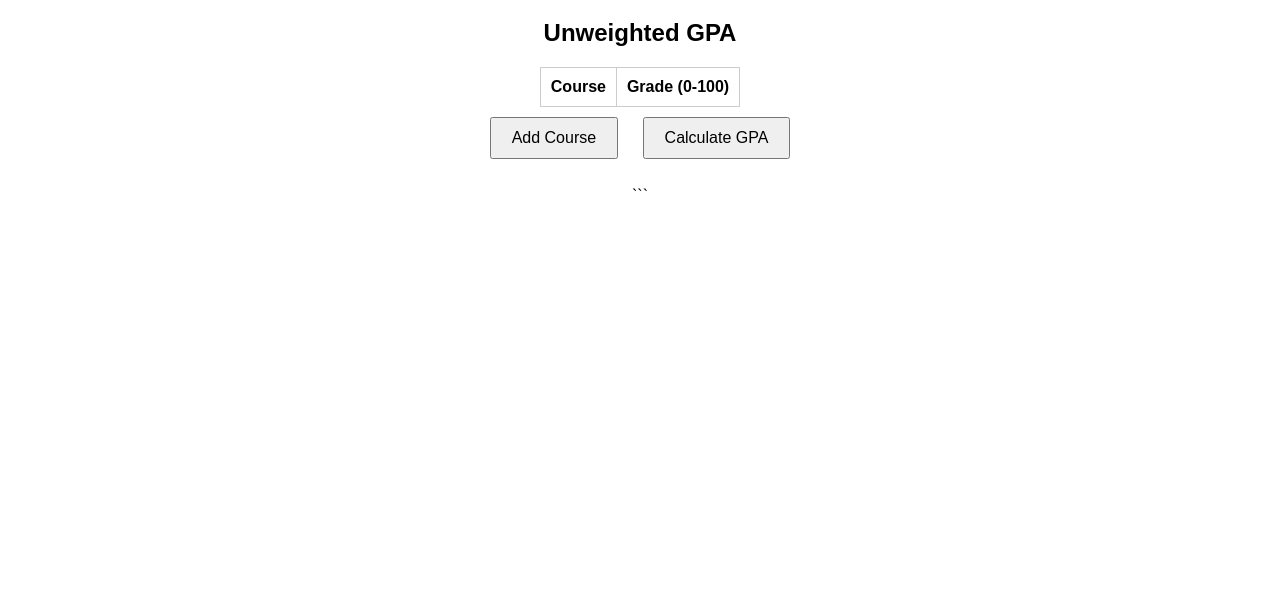
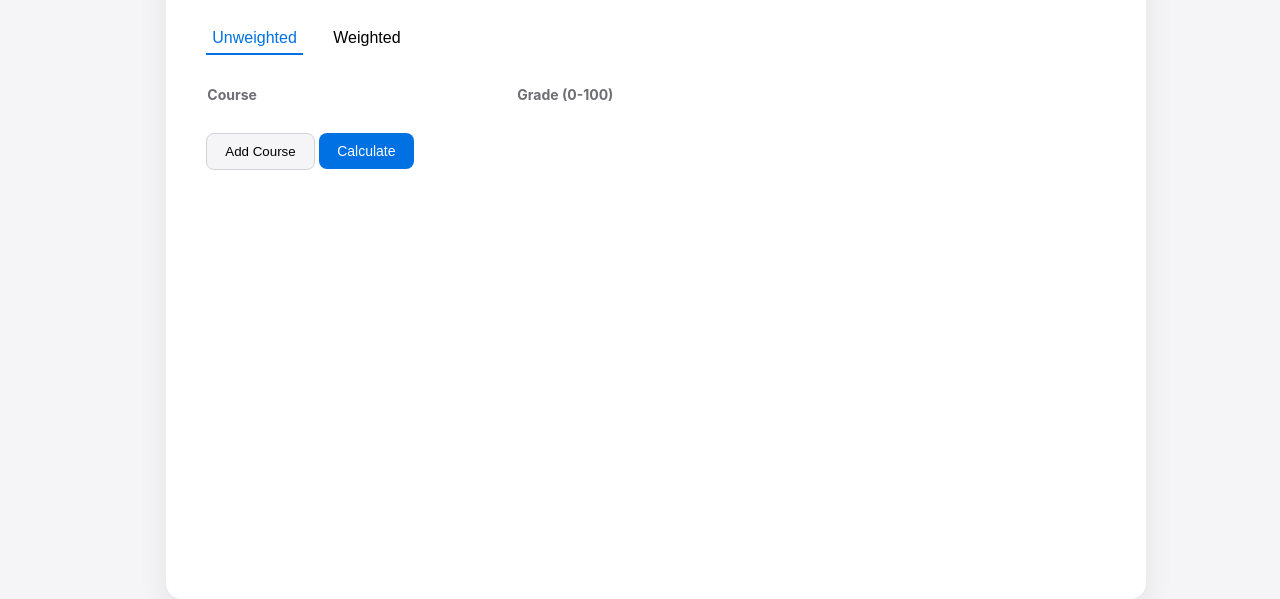
Before and after one commit to rohanishim69/gpa_calulator, a plain HTML site: page index.html in a window 1280 px wide. Shown: the part 201-800 px from the top of the page. Drawn offline with Linux system fonts and the light colour scheme.

Commit message:
Update index.html

````diff
--- a/index.html
+++ b/index.html
@@ -1,36 +1,109 @@
 ```html
 <!DOCTYPE html>
-<html>
+<html lang="en">
+
 <head>
+
+<meta charset="UTF-8">
 <title>GPA Calculator</title>
 
 <style>
 
 body{
-font-family: Arial;
-text-align:center;
-margin:40px;
+font-family: -apple-system, BlinkMacSystemFont, "Segoe UI", Roboto, Helvetica, Arial, sans-serif;
+background:#f5f5f7;
+margin:0;
+padding:0;
+display:flex;
+justify-content:center;
+}
+
+.container{
+width:900px;
+margin-top:60px;
+background:white;
+padding:40px;
+border-radius:16px;
+box-shadow:0 10px 30px rgba(0,0,0,0.08);
+}
+
+h1{
+font-size:36px;
+margin-bottom:10px;
+}
+
+.subtitle{
+color:#6e6e73;
+margin-bottom:30px;
+}
+
+.tabs{
+margin-bottom:30px;
+}
+
+.tabs button{
+background:none;
+border:none;
+font-size:16px;
+margin-right:20px;
+cursor:pointer;
+padding-bottom:6px;
+border-bottom:2px solid transparent;
+}
+
+.tabs button.active{
+border-color:#0071e3;
+color:#0071e3;
 }
 
 table{
-margin:auto;
+width:100%;
 border-collapse:collapse;
+margin-bottom:20px;
 }
 
-th,td{
-padding:10px;
-border:1px solid #ccc;
+th{
+text-align:left;
+padding-bottom:10px;
+font-size:14px;
+color:#6e6e73;
 }
 
-button{
-margin:10px;
-padding:10px 20px;
-font-size:16px;
+td{
+padding:8px 0;
+}
+
+input,select{
+width:100%;
+padding:10px;
+border-radius:8px;
+border:1px solid #d2d2d7;
+font-size:14px;
+}
+
+button.primary{
+background:#0071e3;
+color:white;
+border:none;
+padding:10px 18px;
+border-radius:8px;
+font-size:14px;
+cursor:pointer;
+margin-right:10px;
+}
+
+button.secondary{
+background:#f5f5f7;
+border:1px solid #d2d2d7;
+padding:10px 18px;
+border-radius:8px;
 cursor:pointer;
 }
 
-input,select{
-padding:5px;
+.result{
+margin-top:20px;
+font-size:20px;
+font-weight:500;
 }
 
 .tab{
@@ -38,42 +111,51 @@ display:none;
 }
 
 </style>
+
 </head>
+
+
 
 <body>
 
+<div class="container">
+
 <h1>GPA Calculator</h1>
-
-<button onclick="showTab('unweighted')">Unweighted GPA</button>
-<button onclick="showTab('weighted')">Weighted GPA</button>
+<div class="subtitle">Simple GPA calculator for students</div>
 
 
-<!-- UNWEIGHTED TAB -->
+<div class="tabs">
+<button id="tab1" onclick="showTab('unweighted')" class="active">Unweighted</button>
+<button id="tab2" onclick="showTab('weighted')">Weighted</button>
+</div>
 
-<div id="unweighted" class="tab">
 
-<h2>Unweighted GPA</h2>
+
+<!-- UNWEIGHTED -->
+
+<div id="unweighted" class="tab" style="display:block">
 
 <table id="unweightedTable">
+
 <tr>
 <th>Course</th>
 <th>Grade (0-100)</th>
 </tr>
+
 </table>
 
-<button onclick="addUnweightedCourse()">Add Course</button>
-<button onclick="calculateUnweighted()">Calculate GPA</button>
+<button class="secondary" onclick="addUnweightedCourse()">Add Course</button>
+<button class="primary" onclick="calculateUnweighted()">Calculate</button>
 
-<h3 id="unweightedResult"></h3>
+<div class="result" id="unweightedResult"></div>
 
 </div>
 
 
-<!-- WEIGHTED TAB -->
+
+<!-- WEIGHTED -->
 
 <div id="weighted" class="tab">
-
-<h2>Weighted GPA</h2>
 
 <table id="weightedTable">
 
@@ -85,11 +167,15 @@ display:none;
 
 </table>
 
-<button onclick="addWeightedCourse()">Add Course</button>
-<button onclick="calculateWeighted()">Calculate GPA</button>
+<button class="secondary" onclick="addWeightedCourse()">Add Course</button>
+<button class="primary" onclick="calculateWeighted()">Calculate</button>
 
-<h3 id="weightedResult"></h3>
-<h3 id="weightedUnweightedResult"></h3>
+<div class="result" id="weightedResult"></div>
+<div class="result" id="weightedUnweightedResult"></div>
+
+</div>
+
+
 
 </div>
 
@@ -97,13 +183,21 @@ display:none;
 
 <script>
 
-
 function showTab(tab){
 
 document.getElementById("unweighted").style.display="none";
 document.getElementById("weighted").style.display="none";
 
+document.getElementById("tab1").classList.remove("active");
+document.getElementById("tab2").classList.remove("active");
+
 document.getElementById(tab).style.display="block";
+
+if(tab==="unweighted"){
+document.getElementById("tab1").classList.add("active");
+}else{
+document.getElementById("tab2").classList.add("active");
+}
 
 }
 
@@ -131,9 +225,7 @@ row.innerHTML=`
 
 <td><input placeholder="Course Name"></td>
 
-<td>
-<input type="number" class="uwgrade">
-</td>
+<td><input type="number" class="uwgrade"></td>
 
 `;
 
@@ -153,10 +245,8 @@ grades.forEach(g=>{
 let grade=parseFloat(g.value);
 
 if(!isNaN(grade)){
-
 total+=gradeToGPA(grade);
 count++;
-
 }
 
 });
@@ -180,17 +270,13 @@ row.innerHTML=`
 
 <td><input placeholder="Course Name"></td>
 
-<td>
-<input type="number" class="wgrade">
-</td>
+<td><input type="number" class="wgrade"></td>
 
 <td>
 <select class="level">
-
 <option value="5">Regular</option>
-<option value="5.5">Honors / Advanced</option>
+<option value="5.5">Honors</option>
 <option value="6">AP</option>
-
 </select>
 </td>
 
@@ -239,13 +325,9 @@ document.getElementById("weightedUnweightedResult").innerText=
 
 }
 
-
-
-showTab('unweighted');
-
-
 </script>
 
 </body>
+
 </html>
 ```
````
